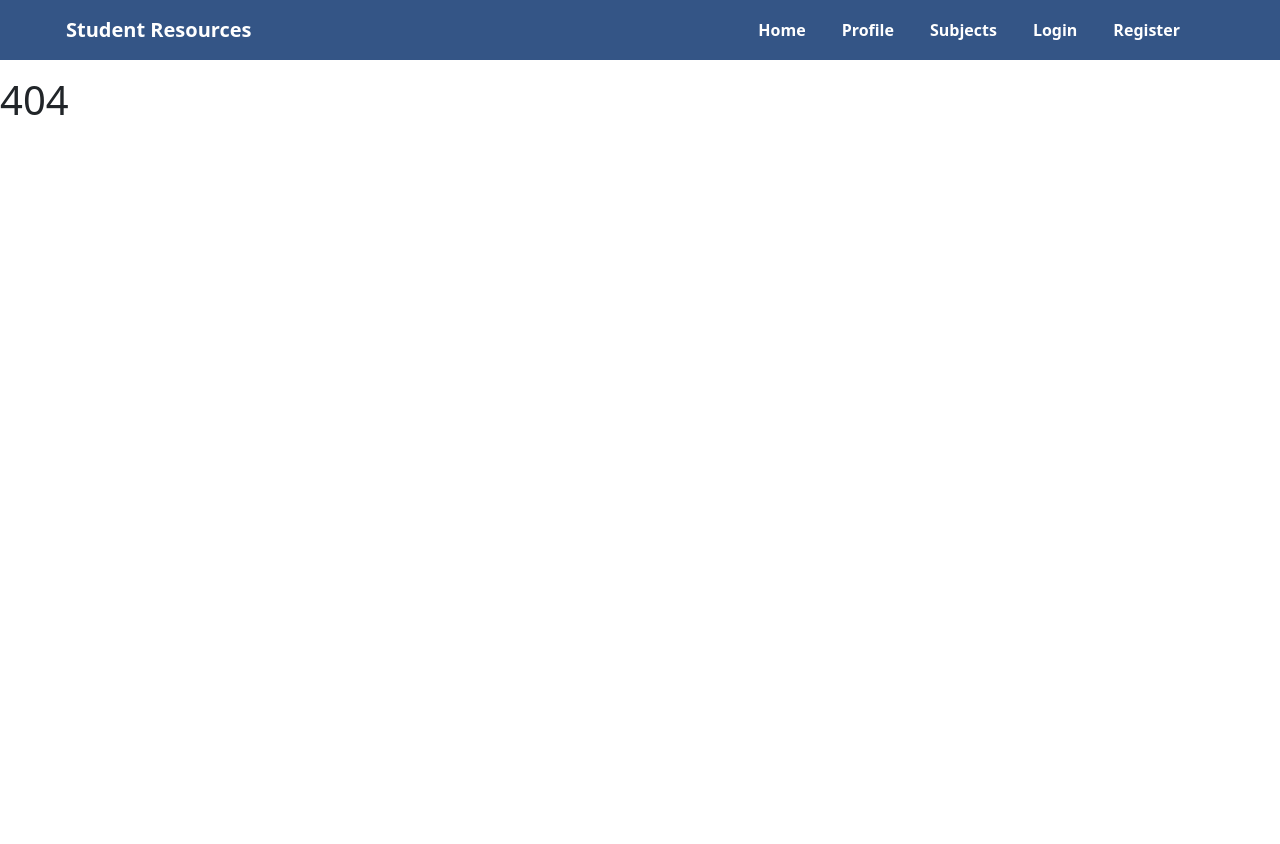
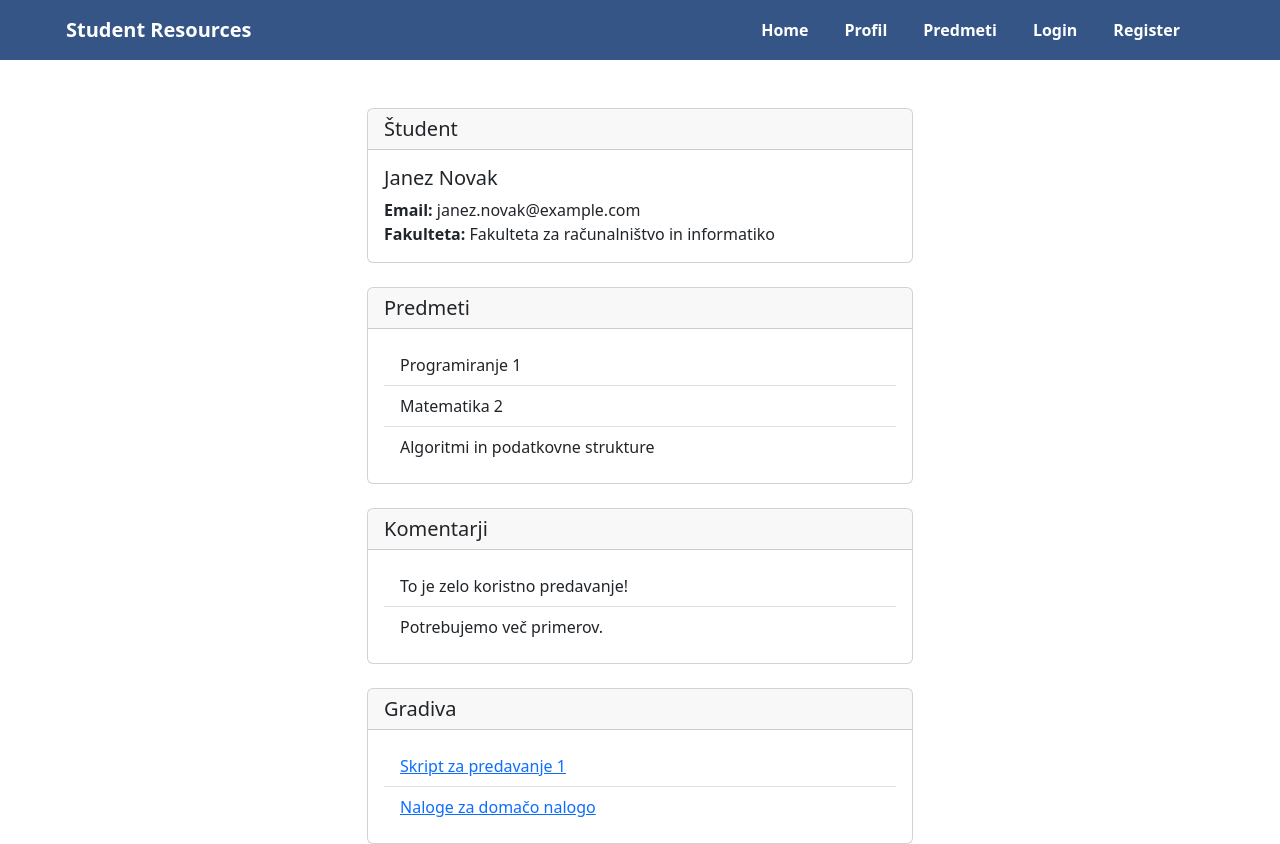
Before and after one commit to VidBrloznik/StudentResources, a React (Create React App) app in the folder sr-frontend/: page /profil in a window 1280 px wide. Before the commit this address had no page. Before the commit the page ends 800 px from the top, so only its background shows below. Built offline with nearby package versions, Linux system fonts and the light colour scheme.

Commit message:
Dodeljevanje Front-enda
Dodal in oblikoval sem še povezavi za Predmeti in za Profil

```diff
--- /dev/null
+++ b/sr-frontend/src/components/App.css
@@ -0,0 +1,41 @@
+.subject-card {
+    border-radius: 10px;
+    background-color: rgba(173, 216, 230, 0.2);
+    /* Bledo modra */
+    transition: transform 0.2s;
+}
+
+.subject-card:hover {
+    transform: scale(1.05);
+}
+
+/* Različne bledo barve */
+.subject-card:nth-child(6n+1) {
+    background-color: rgba(173, 216, 230, 0.2);
+    /* Bledo modra */
+}
+
+.subject-card:nth-child(6n+2) {
+    background-color: rgba(144, 238, 144, 0.2);
+    /* Bledo zelena */
+}
+
+.subject-card:nth-child(6n+3) {
+    background-color: rgba(255, 182, 193, 0.2);
+    /* Bledo roza */
+}
+
+.subject-card:nth-child(6n+4) {
+    background-color: rgba(255, 255, 224, 0.2);
+    /* Bledo rumena */
+}
+
+.subject-card:nth-child(6n+5) {
+    background-color: rgba(221, 160, 221, 0.2);
+    /* Bledo vijolična */
+}
+
+.subject-card:nth-child(6n) {
+    background-color: rgba(240, 230, 140, 0.2);
+    /* Bledo zlata */
+}
--- a/sr-frontend/src/components/App.jsx
+++ b/sr-frontend/src/components/App.jsx
@@ -1,33 +1,36 @@
 import React, { useState } from "react";
 import { Route, Routes } from "react-router-dom";
 import '../css/style.css';
-import Home from "./Home/Home"
-import Navigacija from "./Navigacija/Navigacija"
+import Home from "./Home/Home";
+import Navigacija from "./Navigacija/Navigacija";
 import Login from "./Login/Login";
 import Register from "./Register/Register";
+import Profil from "./Profil/Profil";
+import Predmeti from "./Predmeti/Predmeti";
 import { UserContext } from "../contexts/contexts";
-
 import "bootstrap/dist/css/bootstrap.min.css";
-
+import './App.css';
 function App() {
-
   const [getUser, setUser] = useState({
-    loggedIn: false,
-    user_id: "",
-    user_name: "",
-    user_surname: "",
-    user_email: ""
+    loggedIn: true,
+    user_id: "1",
+    user_name: "Janez",
+    user_surname: "Novak",
+    user_email: "janez.novak@example.com",
+    vloga: "0",
+    fakulteta: "Fakulteta za računalništvo in informatiko"
   });
 
   return (
     <>
-
       <UserContext.Provider value={{ getUser, setUser }}>
         <Navigacija />
         <Routes>
           <Route path="/" element={<Home />} />
           <Route path="/login" element={<Login />} />
           <Route path="/register" element={<Register />} />
+          <Route path="/profil" element={<Profil />} />
+          <Route path="/predmeti" element={<Predmeti />} />
           <Route path="*" element={<h1>404</h1>} />
         </Routes>
       </UserContext.Provider>
--- a/sr-frontend/src/components/Navigacija/Navigacija.jsx
+++ b/sr-frontend/src/components/Navigacija/Navigacija.jsx
@@ -32,8 +32,8 @@ function Navigacija() {
                 <Navbar.Collapse id="basic-navbar-nav" className="justify-content-end">
                     <Nav className="ml-auto">
                         <Nav.Link as={Link} to="/" style={navLinkStyle}>Home</Nav.Link>
-                        <Nav.Link as={Link} to="/profile" style={navLinkStyle}>Profile</Nav.Link>
-                        <Nav.Link as={Link} to="/subjects" style={navLinkStyle}>Subjects</Nav.Link>
+                        <Nav.Link as={Link} to="/profil" style={navLinkStyle}>Profil</Nav.Link>
+                        <Nav.Link as={Link} to="/predmeti" style={navLinkStyle}>Predmeti</Nav.Link>
                         <Nav.Link as={Link} to="/login" style={navLinkStyle}>Login</Nav.Link>
                         <Nav.Link as={Link} to="/register" style={navLinkStyle}>Register</Nav.Link>
                     </Nav>
--- /dev/null
+++ b/sr-frontend/src/components/Predmeti/Predmeti.jsx
@@ -0,0 +1,36 @@
+import React from 'react';
+import { Container, Row, Col, Card } from 'react-bootstrap';
+import '../App.css';
+
+const predmeti = [
+    'Matematika',
+    'Fizika',
+    'Kemija',
+    'Biologija',
+    'Zgodovina',
+    'Geografija',
+    'Računalništvo',
+    'Filozofija',
+    'Psihologija',
+    'Sociologija'
+];
+const Predmeti = () => {
+    return (
+        <Container>
+            <h2 className="text-center my-4">Predmeti</h2>
+            <Row>
+                {predmeti.map((predmeti, index) => (
+                    <Col key={index} xs={12} sm={6} md={4} lg={3} className="mb-4">
+                        <Card className="subject-card">
+                            <Card.Body>
+                                <Card.Title className="text-center">{predmeti}</Card.Title>
+                            </Card.Body>
+                        </Card>
+                    </Col>
+                ))}
+            </Row>
+        </Container>
+    );
+};
+
+export default Predmeti;
--- /dev/null
+++ b/sr-frontend/src/components/Profil/Profil.jsx
@@ -0,0 +1,85 @@
+import React, { useContext } from 'react';
+import { Container, Row, Col, Card, ListGroup } from 'react-bootstrap';
+import { UserContext } from '../../contexts/contexts';
+
+const Profile = () => {
+    const { getUser } = useContext(UserContext);
+
+    if (!getUser) {
+        return <div>Loading...</div>;  // Ali pa ustrezno sporočilo o napaki
+    }
+
+    // Za zdaj uporabimo nekaj primerov podatkov, kasneje jih lahko pridobimo iz APIja ali baze podatkov.
+    const subjects = [
+        { id: 1, name: "Programiranje 1" },
+        { id: 2, name: "Matematika 2" },
+        { id: 3, name: "Algoritmi in podatkovne strukture" }
+    ];
+
+    const comments = [
+        { id: 1, content: "To je zelo koristno predavanje!" },
+        { id: 2, content: "Potrebujemo več primerov." }
+    ];
+
+    const materials = [
+        { id: 1, title: "Skript za predavanje 1", link: "#" },
+        { id: 2, title: "Naloge za domačo nalogo", link: "#" }
+    ];
+
+    return (
+        <Container>
+            <Row className="justify-content-md-center mt-5">
+                <Col md="6">
+                    <Card>
+                        <Card.Header as="h5">{getUser.vloga === '0' ? 'Študent' : 'Profesor'}</Card.Header>
+                        <Card.Body>
+                            <Card.Title>{getUser.user_name} {getUser.user_surname}</Card.Title>
+                            <Card.Text>
+                                <strong>Email: </strong>{getUser.user_email}<br />
+                                <strong>Fakulteta: </strong>{getUser.fakulteta}<br />
+                            </Card.Text>
+                        </Card.Body>
+                    </Card>
+
+                    <Card className="mt-4">
+                        <Card.Header as="h5">Predmeti</Card.Header>
+                        <Card.Body>
+                            <ListGroup variant="flush">
+                                {subjects.map(subject => (
+                                    <ListGroup.Item key={subject.id}>{subject.name}</ListGroup.Item>
+                                ))}
+                            </ListGroup>
+                        </Card.Body>
+                    </Card>
+
+                    <Card className="mt-4">
+                        <Card.Header as="h5">Komentarji</Card.Header>
+                        <Card.Body>
+                            <ListGroup variant="flush">
+                                {comments.map(comment => (
+                                    <ListGroup.Item key={comment.id}>{comment.content}</ListGroup.Item>
+                                ))}
+                            </ListGroup>
+                        </Card.Body>
+                    </Card>
+
+                    <Card className="mt-4">
+                        <Card.Header as="h5">Gradiva</Card.Header>
+                        <Card.Body>
+                            <ListGroup variant="flush">
+                                {materials.map(material => (
+                                    <ListGroup.Item key={material.id}>
+                                        <a href={material.link}>{material.title}</a>
+                                    </ListGroup.Item>
+                                ))}
+                            </ListGroup>
+                        </Card.Body>
+                    </Card>
+
+                </Col>
+            </Row>
+        </Container>
+    );
+};
+
+export default Profile;
--- a/sr-frontend/src/contexts/contexts.js
+++ b/sr-frontend/src/contexts/contexts.js
@@ -1,7 +1,6 @@
 import React, { createContext, useState } from 'react';
 
-export const UserContext = createContext();
-
+export const UserContext = createContext(null);
 export const UserProvider = ({ children }) => {
     const [user, setUser] = useState(null);
 
```
Also changed, not shown: 1 other file (tests, documents, lock files or other folders).
